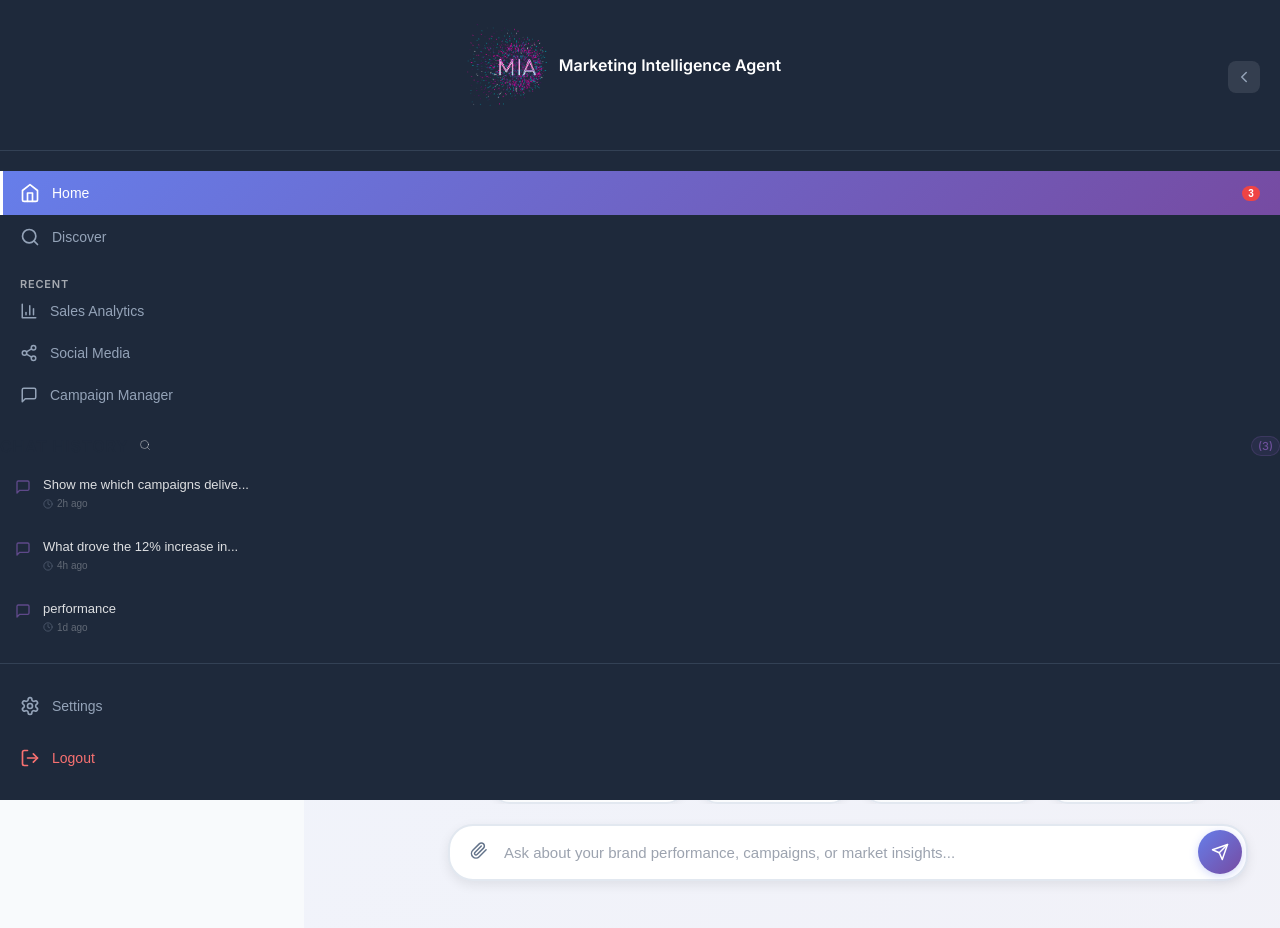
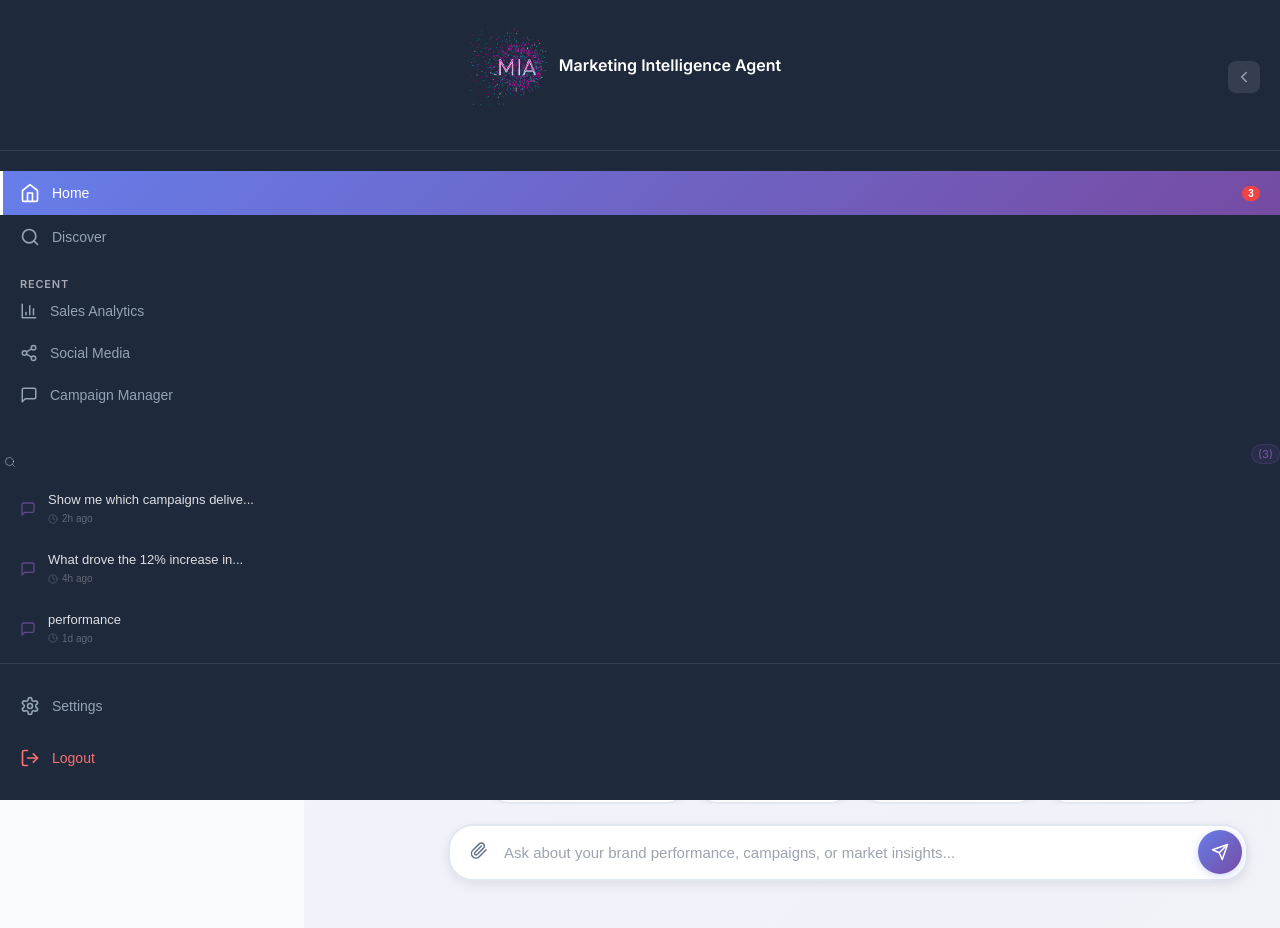
Before and after one commit to diageomia/UX, a React (Create React App) app: page /login in a window 1280 px wide. Both pictures are taken after typing "name@example.com", "Sample123" into the empty fields and a click on the button "Sign In". Shown: the top 928 px of the page. Built offline with nearby package versions, Linux system fonts and the light colour scheme; the HTML template or start-up script is replaced by a standard one.

Commit message:
Update Sidebar.css

```diff
--- a/src/components/Sidebar.css
+++ b/src/components/Sidebar.css
@@ -98,6 +98,28 @@
   min-height: 0;
 }
 
+/* Chat History Header */
+.chat-history-header {
+  display: flex;
+  align-items: center;
+  justify-content: space-between;
+  padding: 0 20px;
+  margin-bottom: 8px;
+}
+
+.chat-history-header .section-title-group {
+  display: flex;
+  align-items: center;
+  gap: 8px;
+}
+
+.chat-history-header .section-title {
+  margin: 0;
+  white-space: nowrap;
+  color: rgba(255, 255, 255, 0.6);
+  font-size: 11px;
+}
+
 .section-header {
   display: flex;
   align-items: center;
@@ -105,11 +127,11 @@
   margin-bottom: 8px;
 }
 
-.section-title-group {
-  display: flex;
-  align-items: baseline;
-  gap: 6px;
-}
+
+
+
+
+
 
 .search-toggle-btn {
   background: none;
@@ -125,7 +147,7 @@
   height: 20px;
   width: 20px;
   position: relative;
-  top: -1px;
+  top: 0;
 }
 
 .search-toggle-btn:hover {
@@ -276,12 +298,12 @@
 }
 
 .chat-item {
-  padding: 12px 14px !important;
-  align-items: flex-start !important;
-  border-radius: 8px !important;
-  margin-bottom: 4px !important;
-  transition: all 0.3s ease !important;
-  border: 1px solid transparent !important;
+  padding: 12px 20px;
+  align-items: flex-start;
+  border-radius: 8px;
+  margin-bottom: 4px;
+  transition: all 0.3s ease;
+  border: 1px solid transparent;
 }
 
 .chat-item .nav-icon {
@@ -291,9 +313,9 @@
 }
 
 .chat-item:hover {
-  background: rgba(139, 95, 191, 0.1) !important;
-  border-color: rgba(139, 95, 191, 0.2) !important;
-  transform: translateX(2px) !important;
+  background: rgba(139, 95, 191, 0.1);
+  border-color: rgba(139, 95, 191, 0.2);
+  transform: translateX(2px);
 }
 
 .chat-item:hover .nav-icon {
@@ -305,8 +327,8 @@
 }
 
 .chat-item.active {
-  background: rgba(139, 95, 191, 0.2) !important;
-  border-color: rgba(139, 95, 191, 0.4) !important;
+  background: rgba(139, 95, 191, 0.2);
+  border-color: rgba(139, 95, 191, 0.4);
 }
 
 .empty-chat-history {
@@ -416,16 +438,6 @@
   text-align: center;
 }
 
-.chat-item {
-  padding-left: 24px;
-  font-size: 13px;
-}
-
-.chat-item .nav-icon {
-  width: 16px;
-  height: 16px;
-}
-
 .sidebar-footer {
   padding: 20px 0;
   border-top: 1px solid #334155;
@@ -485,10 +497,12 @@
   background: #64748b;
 }
 
+
+
 /* Animation for collapsed state */
 .sidebar .nav-label,
 .sidebar .logo-text-container,
-.sidebar .section-title,
+.chat-header .section-title,
 .sidebar .nav-badge {
   transition: opacity 0.2s ease;
 }
```
